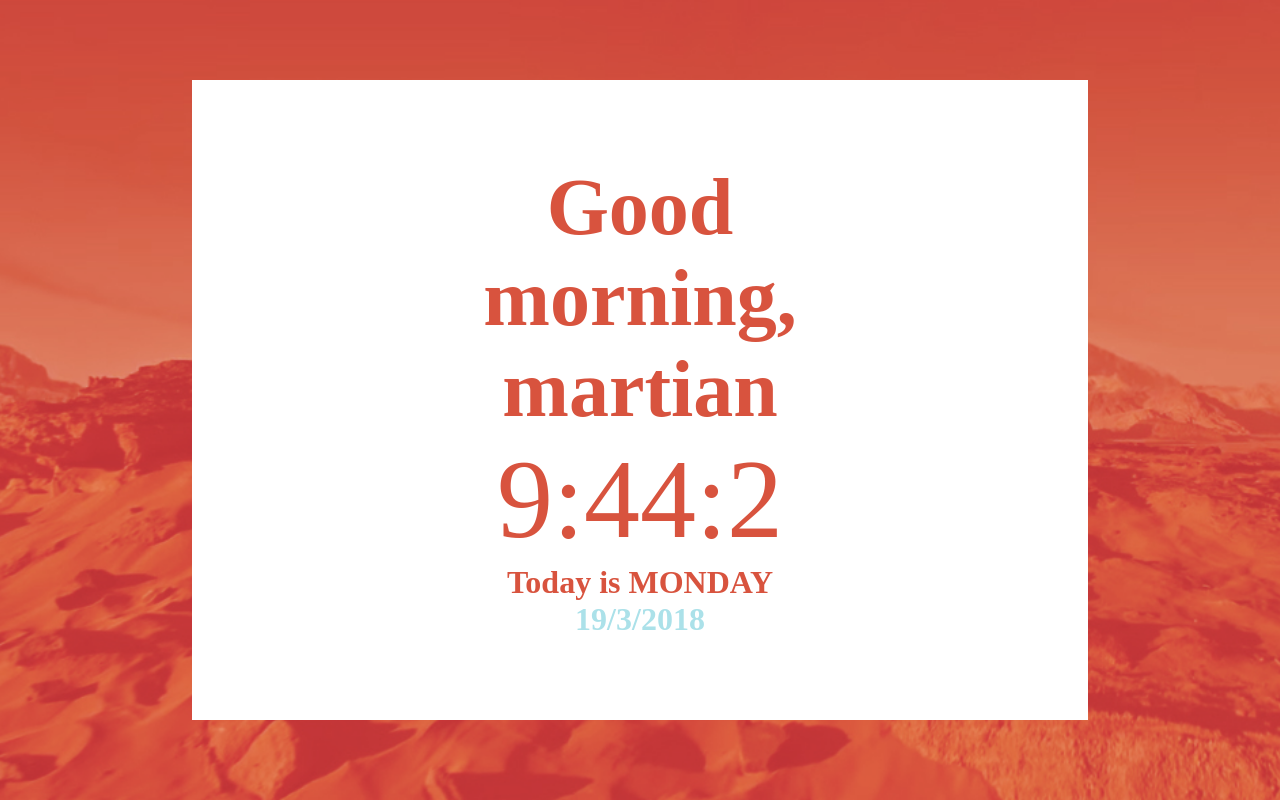
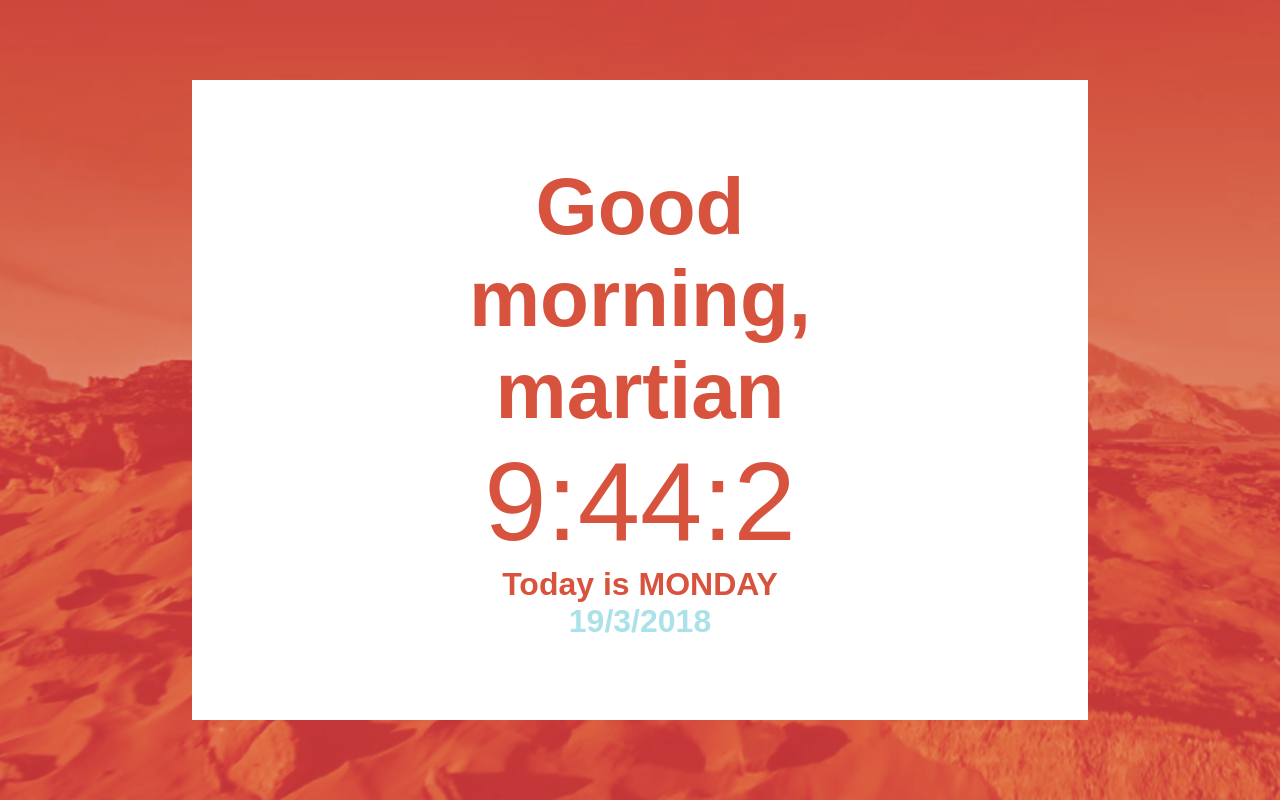
Before and after one commit to thesecretgoldfish/Challenge2---Alaa-Fouad, a plain HTML site: page index.html in a window 1280 px wide. Drawn offline with nearby package versions, Linux system fonts and the light colour scheme.

Commit message:
added ", sans-serif" to font-family

```diff
--- a/style.css
+++ b/style.css
@@ -12,7 +12,7 @@ body {
   flex-flow: column;
   align-items: center;
   justify-content: center;
-  font-family: Montserrat;
+  font-family: Montserrat, sans-serif;
 }
 body h1 {
   text-align: center;
```
